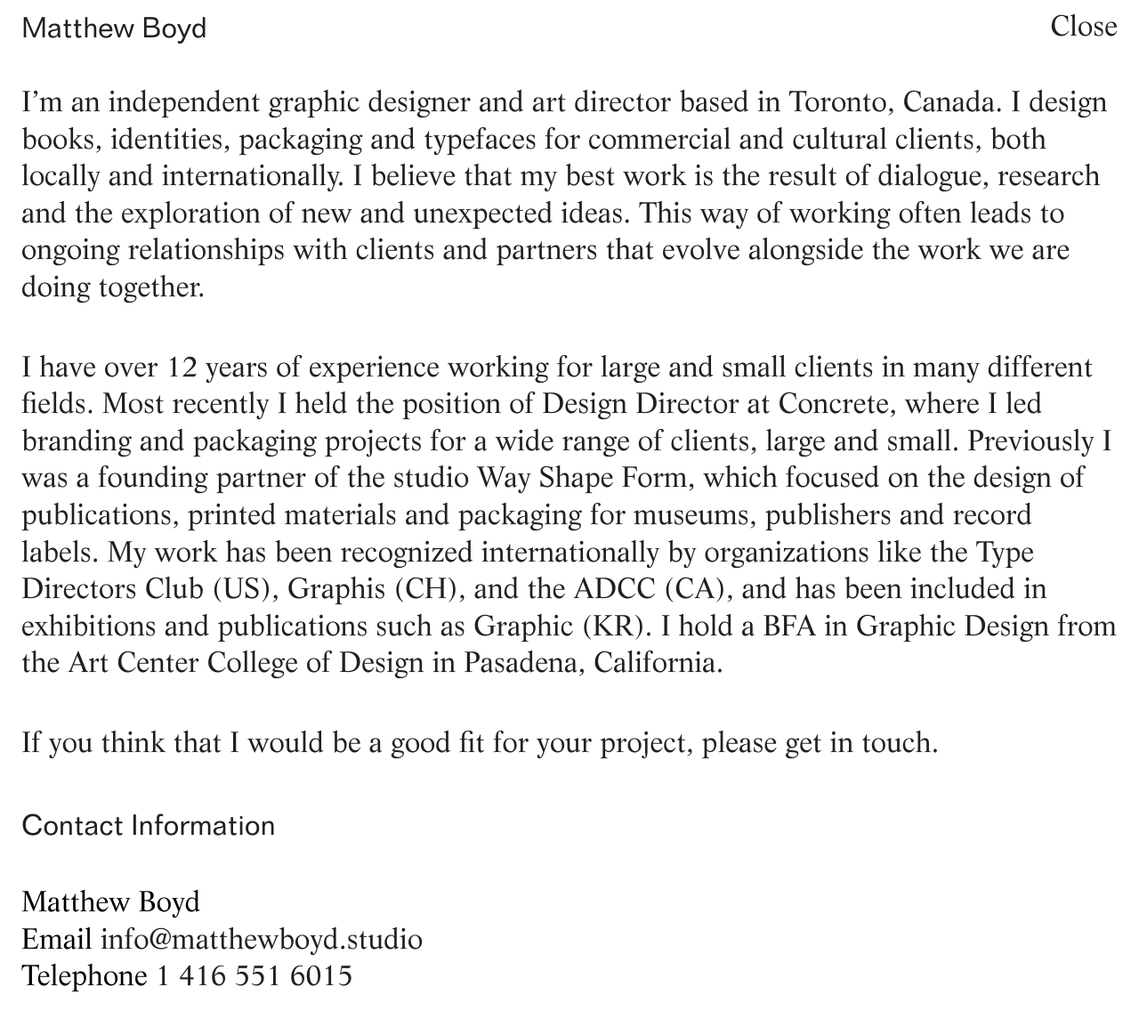
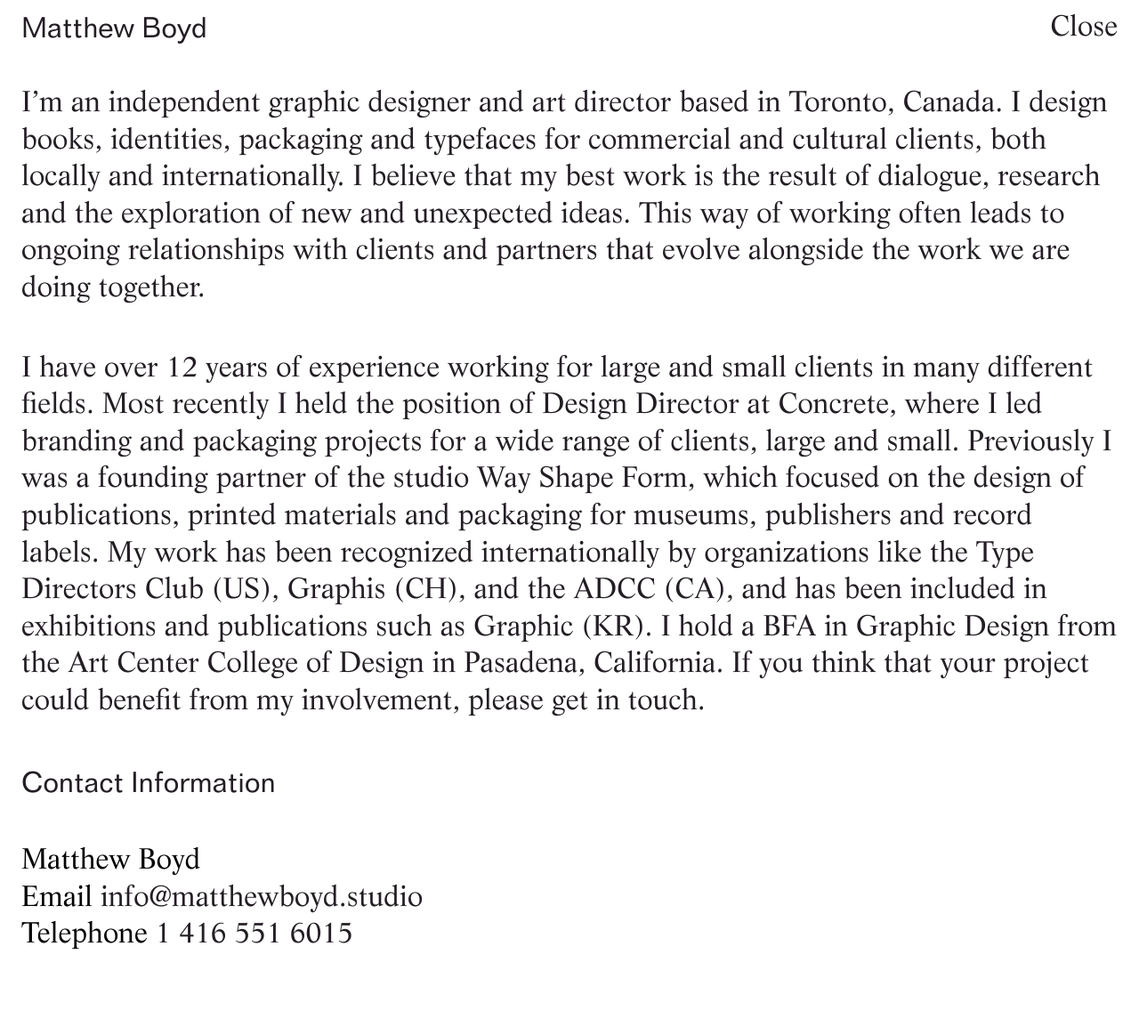
Before and after one commit to studio-cartogram/studioself, a Jekyll site: the page built from information.markdown, in a window 1280 px wide and 1168 px high. Shown: the top 1154 px of the window at 89% size. Built offline with Jekyll 4.4.1, drawn with Linux system fonts in a browser that asks for light colours.

Commit message:
Updated Information

```diff
--- a/information.markdown
+++ b/information.markdown
@@ -5,14 +5,11 @@ date: 2017-04-20 03:21:00 -04:00
 
 I’m an independent graphic designer and art director based in Toronto, Canada. I design books, identities, packaging and typefaces for commercial and cultural clients, both locally and internationally. I believe that my best work is the result of dialogue, research and the exploration of new and unexpected ideas. This way of working often leads to ongoing relationships with clients and partners that evolve alongside the work we are doing together.
 
-I have over 12 years of experience working for large and small clients in many different fields. Most recently I held the position of Design Director at Concrete, where I led branding and packaging projects for a wide range of clients, large and small. Previously I was a founding partner of the studio Way Shape Form, which focused on the design of publications, printed materials and packaging for museums, publishers and record labels. My work has been recognized internationally by organizations like the Type Directors Club (US), Graphis (CH), and the ADCC (CA), and has been included in exhibitions and publications such as Graphic (KR). I hold a BFA in Graphic Design from the Art Center College of Design in Pasadena, California.
-
-If you think that I would be a good fit for your project, please get in touch.
+I have over 12 years of experience working for large and small clients in many different fields. Most recently I held the position of Design Director at Concrete, where I led branding and packaging projects for a wide range of clients, large and small. Previously I was a founding partner of the studio Way Shape Form, which focused on the design of publications, printed materials and packaging for museums, publishers and record labels. My work has been recognized internationally by organizations like the Type Directors Club (US), Graphis (CH), and the ADCC (CA), and has been included in exhibitions and publications such as Graphic (KR). I hold a BFA in Graphic Design from the Art Center College of Design in Pasadena, California. If you think that your project could benefit from my involvement, please get in touch.
 *
 *
 *
 # Contact Information
-
 * Matthew Boyd
 * Email [info@matthewboyd.studio](mailto:info@matthewboyd.studio)
 * Telephone [1 416 551 6015](tel:14165516015)
```
